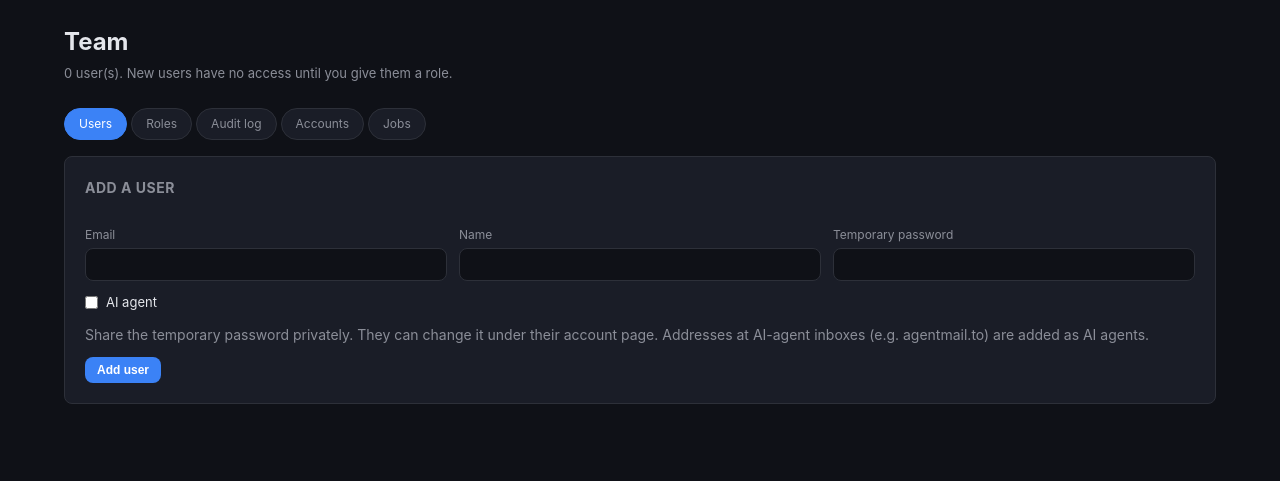
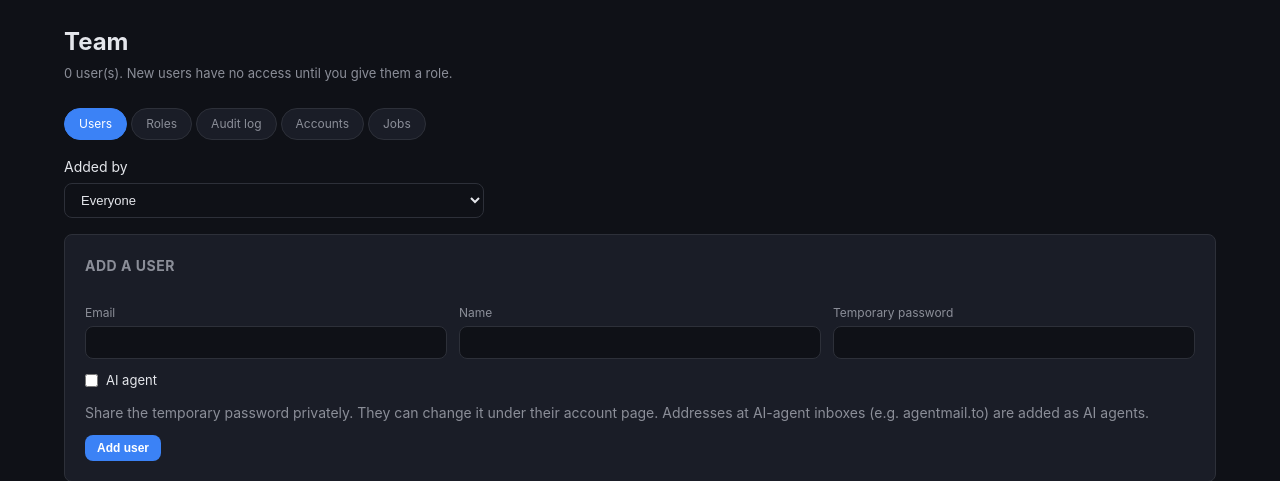
Before and after one commit to jhead12/agency-os, a FastAPI app: template web/templates/admin_users.html in a window 1280 px wide. Shown: the part 56-537 px from the top of the page. Run offline with FastAPI, Linux system fonts and the light colour scheme; the template is opened without the code that fills it, so the values that code supplies are empty; parts of the project's set-up code (start-up, migrations or seed data) failed here and were passed over; some libraries are stand-ins or nearby versions.

Commit message:
feat: group the Team page by who added each account (#33)
Users now record created_by (backfilled from user.create audit entries),
and the Team page lists accounts under whoever added them, with an
"Added by" filter.

Co-authored-by: Claude Opus 5.5 <noreply@anthropic.com>

```diff
--- a/core/db.py
+++ b/core/db.py
@@ -286,6 +286,11 @@ ALTER TABLE user_prefs ADD COLUMN IF NOT EXISTS ai_enabled INTEGER NOT NULL DEFA
 ALTER TABLE users ADD COLUMN IF NOT EXISTS is_agent INTEGER NOT NULL DEFAULT 0;
 ALTER TABLE users ADD COLUMN IF NOT EXISTS agent_seen_at TIMESTAMP;
 ALTER TABLE users ADD COLUMN IF NOT EXISTS agent_seen_via TEXT;
+-- Who added the account (the Team page groups by it). Older accounts get it from the audit log.
+ALTER TABLE users ADD COLUMN IF NOT EXISTS created_by INTEGER REFERENCES users(id) ON DELETE SET NULL;
+UPDATE users u SET created_by = a.actor_id FROM audit_log a
+ WHERE u.created_by IS NULL AND a.action = 'user.create' AND a.target_id = u.id::text
+   AND a.actor_id IS NOT NULL AND a.actor_id <> u.id;
 
 -- Ledger of every x402 payment attempt. `ref` identifies what was bought
 -- (provider/package for an unlock, provider/package/lead for a royalty).
@@ -1993,7 +1998,8 @@ class Database:
     def list_users(self) -> list[dict]:
         c = self.conn
         users = [dict(r) for r in c.execute(
-            """SELECT id, email, name, is_active, is_agent, agent_seen_at, agent_seen_via, last_login_at, created_at
+            """SELECT id, email, name, is_active, is_agent, agent_seen_at, agent_seen_via, last_login_at, created_at,
+                      created_by
                FROM users ORDER BY name"""
         ).fetchall()]
         links = c.execute("SELECT user_id, role_id FROM user_roles").fetchall()
@@ -2061,8 +2067,9 @@ class Database:
             if c.execute("SELECT 1 FROM users WHERE email = ?", (email,)).fetchone():
                 raise AccessError(f"A user with email {email} already exists.")
             cur = c.execute(
-                "INSERT INTO users (email, name, password_hash, is_agent) VALUES (?, ?, ?, ?) RETURNING id",
-                (email, name, access.hash_password(password), int(is_agent)),
+                """INSERT INTO users (email, name, password_hash, is_agent, created_by)
+                   VALUES (?, ?, ?, ?, ?) RETURNING id""",
+                (email, name, access.hash_password(password), int(is_agent), actor.id if actor else None),
             )
             user_id = cur.fetchone()["id"]
             self._set_roles(c, user_id, role_ids)
--- a/web/app.py
+++ b/web/app.py
@@ -3409,7 +3409,8 @@ def _back(path: str, *, msg: str = "", error: str = "") -> RedirectResponse:
 
 
 @app.get("/admin/users", response_class=HTMLResponse)
-async def admin_users(request: Request, msg: str = Query(default=""), error: str = Query(default="")):
+async def admin_users(request: Request, msg: str = Query(default=""), error: str = Query(default=""),
+                      added_by: str = Query(default="")):
     db = get_db()
     me = current_user(request)
     roles = db.list_roles()
@@ -3420,9 +3421,25 @@ async def admin_users(request: Request, msg: str = Query(default=""), error: str
         u["locked"] = not me.is_super_admin and u["id"] != me.id and bool(u["role_ids"] & protected)
         u["agent_seen_label"] = access.describe_channel(u["agent_seen_via"] or "")
         u["agent_inbox"] = access.looks_like_agent_email(u["email"])
+    # Group accounts under whoever added them; accounts added from the server (or whose
+    # creator is gone) share one group, listed last.
+    by_id = {u["id"]: u for u in users}
+    groups: dict[str, dict] = {}
+    for u in users:
+        creator = by_id.get(u["created_by"])
+        key = str(creator["id"]) if creator else "server"
+        if key not in groups:
+            groups[key] = {"key": key, "users": [],
+                           "label": f"{creator['name']} ({creator['email']})" if creator else "Added from the server"}
+        groups[key]["users"].append(u)
+    group_list = sorted(groups.values(), key=lambda g: (g["key"] == "server", g["label"].lower()))
+    shown = [g for g in group_list if g["key"] == added_by] or group_list
     return templates.TemplateResponse(request, "admin_users.html", {
         "active": "admin",
         "users": users,
+        "groups": group_list,
+        "shown_groups": shown,
+        "added_by": added_by if len(shown) == 1 and shown[0]["key"] == added_by else "",
         "roles": roles,
         "protected_role_ids": protected,
         "msg": msg,
--- a/web/static/style.css
+++ b/web/static/style.css
@@ -1056,6 +1056,9 @@ table.sortable th {
 .admin-row-flags { display: flex; gap: 16px; flex-wrap: wrap; align-items: center; }
 .tag-agent { background: var(--purple); color: white; }
 .admin-row-inactive { opacity: 0.6; }
+.admin-group-filter { margin-bottom: 16px; max-width: 420px; }
+.admin-group-filter label { display: flex; flex-direction: column; gap: 6px; }
+.admin-group-head { font-size: 1rem; margin: 24px 0 12px; }
 .admin-row-head { display: flex; justify-content: space-between; align-items: flex-start; gap: 12px; }
 .admin-row-fields { display: grid; grid-template-columns: repeat(auto-fit, minmax(220px, 1fr)); gap: 12px; }
 .check-grid { display: grid; grid-template-columns: repeat(auto-fill, minmax(220px, 1fr)); gap: 8px; }
--- a/web/templates/admin_users.html
+++ b/web/templates/admin_users.html
@@ -8,7 +8,21 @@
 </div>
 {% set tab = 'users' %}{% include "_admin_tabs.html" %}
 
-{% for u in users %}
+<form method="get" action="/admin/users" class="admin-group-filter">
+    <label>Added by
+        <select name="added_by" class="filter-select" onchange="this.form.submit()">
+            <option value="">Everyone</option>
+            {% for g in groups %}
+            <option value="{{ g.key }}" {% if g.key == added_by %}selected{% endif %}>{{ g.label }} — {{ g.users|length }}</option>
+            {% endfor %}
+        </select>
+    </label>
+    <noscript><button type="submit" class="btn btn-sm">Show</button></noscript>
+</form>
+
+{% for g in shown_groups %}
+<h2 class="admin-group-head">{% if g.key != 'server' %}Added by {% endif %}{{ g.label }} <span class="muted">· {{ g.users|length }}</span></h2>
+{% for u in g.users %}
 <form method="post" action="/admin/users/{{ u.id }}" class="detail-card admin-row {% if not u.is_active %}admin-row-inactive{% endif %}">
     <fieldset class="admin-row-fieldset" {% if u.locked %}disabled{% endif %}>
     <div class="admin-row-head">
@@ -51,6 +65,7 @@
     </fieldset>
 </form>
 {% endfor %}
+{% endfor %}
 
 <form method="post" action="/admin/users" class="detail-card admin-row">
     <h3>Add a user</h3>
```
Also changed, not shown: tests/test_access.py (+12 -0 lines).
